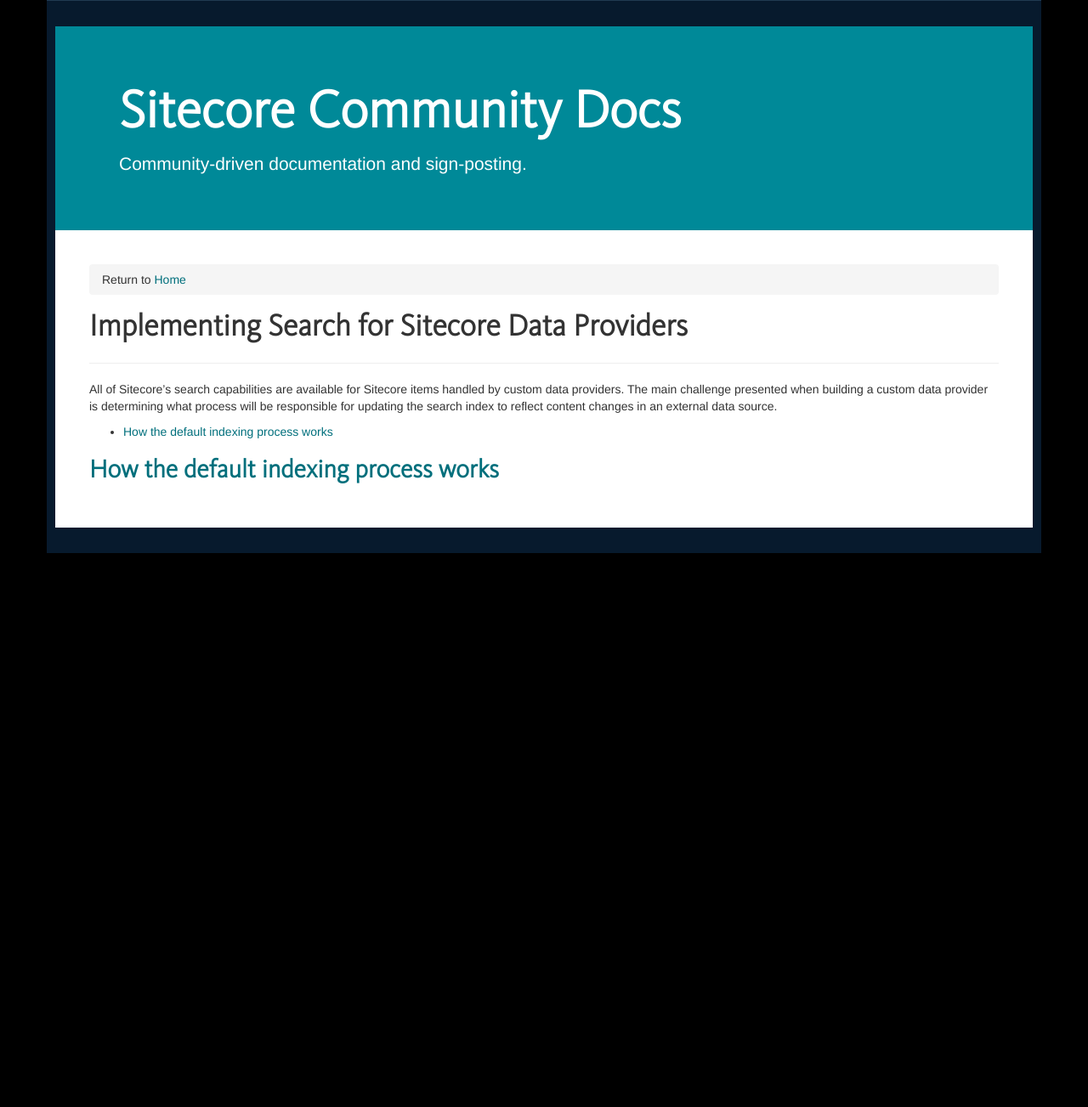
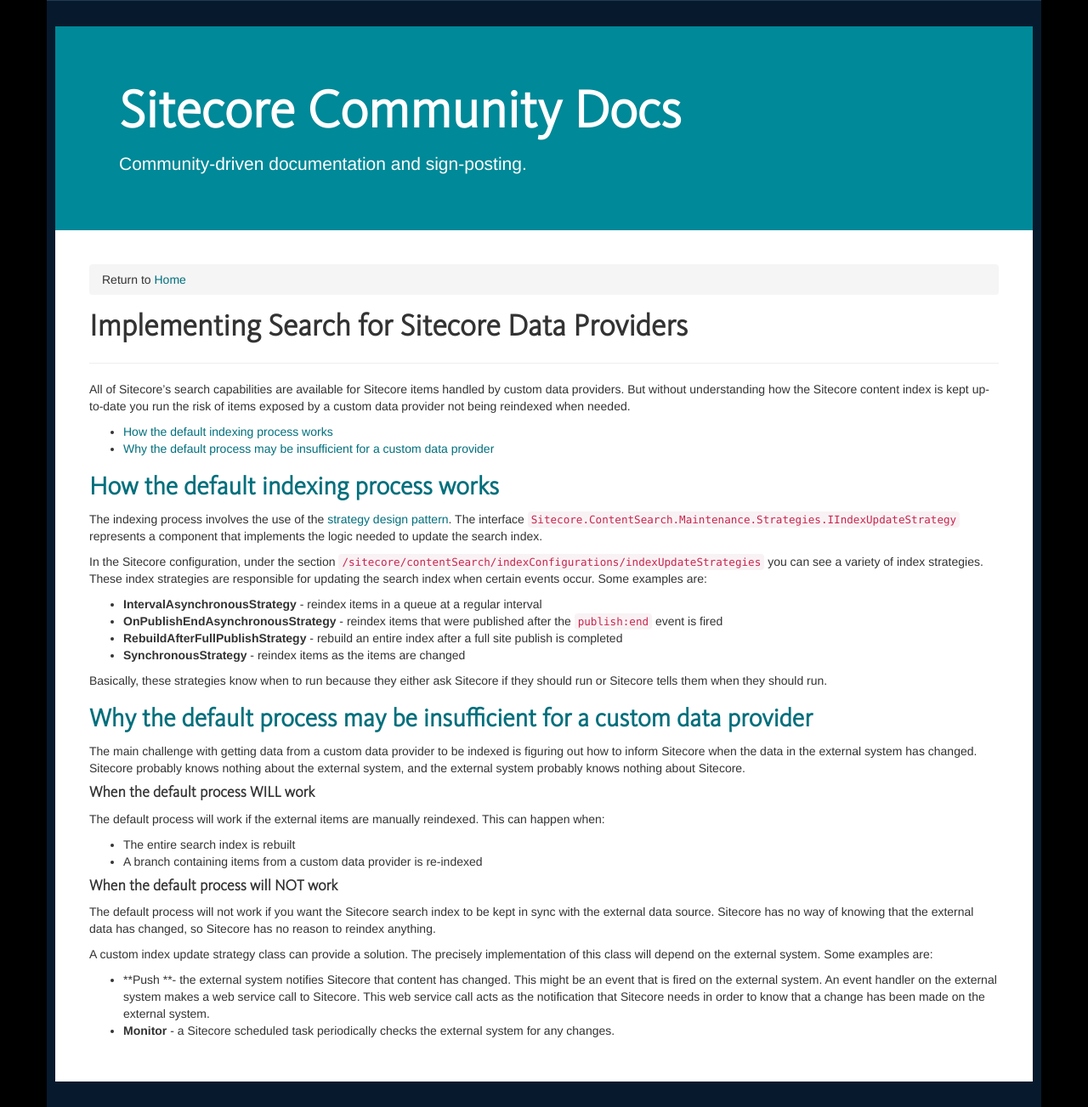
Before and after one commit to Sitecore-Community/docs, a Jekyll site: the page built from documentation/Sitecore Fundamentals/Data Providers/Implementing a Data Provider/Search/index.md, in a window 1280 px wide. Shown: the whole page at 85% size. Built offline with Jekyll 4.4.1, drawn with Linux system fonts in a browser that asks for light colours; nearby versions of some CDN libraries; before the commit the page ends 900 px from its top, so only the background shows below that.

Commit message:
search for data providers

```diff
--- a/documentation/Sitecore Fundamentals/Data Providers/Implementing a Data Provider/Search/index.md
+++ b/documentation/Sitecore Fundamentals/Data Providers/Implementing a Data Provider/Search/index.md
@@ -2,8 +2,40 @@
 layout: default
 title: Implementing Search for Sitecore Data Providers
 ---
-All of Sitecore's search capabilities are available for Sitecore items handled by custom data providers. The main challenge presented when building a custom data provider is determining what process will be responsible for updating the search index to reflect content changes in an external data source.
+All of Sitecore's search capabilities are available for Sitecore items handled by custom data providers. But without understanding how the Sitecore content index is kept up-to-date you run the risk of items exposed by a custom data provider not being reindexed when needed.
 
 * [How the default indexing process works](#default_indexing_process)
+* [Why the default process may be insufficient for a custom data provider](#limitations)
 
 ## <a name="default_indexing_process">How the default indexing process works</a>
+
+The indexing process involves the use of the [strategy design pattern](http://www.dofactory.com/net/strategy-design-pattern). The interface `Sitecore.ContentSearch.Maintenance.Strategies.IIndexUpdateStrategy` represents a component that implements the logic needed to update the search index.
+
+In the Sitecore configuration, under the section `/sitecore/contentSearch/indexConfigurations/indexUpdateStrategies` you can see a variety of index strategies. These index strategies are responsible for updating the search index when certain events occur. Some examples are:
+
+* **IntervalAsynchronousStrategy** - reindex items in a queue at a regular interval
+* **OnPublishEndAsynchronousStrategy** - reindex items that were published after the `publish:end` event is fired
+* **RebuildAfterFullPublishStrategy** - rebuild an entire index after a full site publish is completed
+* **SynchronousStrategy** - reindex items as the items are changed
+
+Basically, these strategies know when to run because they either ask Sitecore if they should run or Sitecore tells them when they should run.
+
+## <a name="limitations">Why the default process may be insufficient for a custom data provider</a>
+
+The main challenge with getting data from a custom data provider to be indexed is figuring out how to inform Sitecore when the data in the external system has changed. Sitecore probably knows nothing about the external system, and the external system probably knows nothing about Sitecore.
+
+#### When the default process WILL work
+
+The default process will work if the external items are manually reindexed. This can happen when:
+
+* The entire search index is rebuilt
+* A branch containing items from a custom data provider is re-indexed
+
+#### When the default process will NOT work
+
+The default process will not work if you want the Sitecore search index to be kept in sync with the external data source. Sitecore has no way of knowing that the external data has changed, so Sitecore has no reason to reindex anything.
+
+A custom index update strategy class can provide a solution. The precisely implementation of this class will depend on the external system. Some examples are:
+
+* **Push **- the external system notifies Sitecore that content has changed. This might be an event that is fired on the external system. An event handler on the external system makes a web service call to Sitecore. This web service call acts as the notification that Sitecore needs in order to know that a change has been made on the external system.
+* **Monitor** - a Sitecore scheduled task periodically checks the external system for any changes.
```
